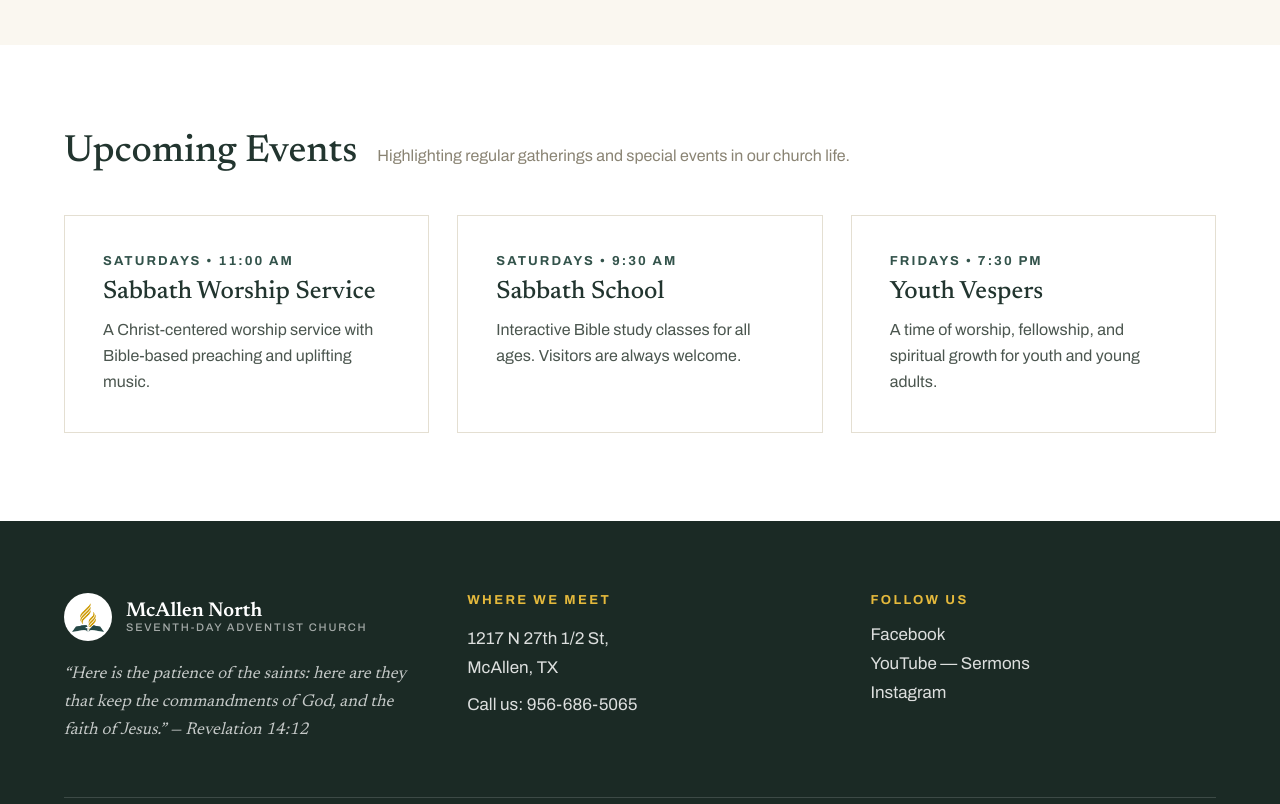
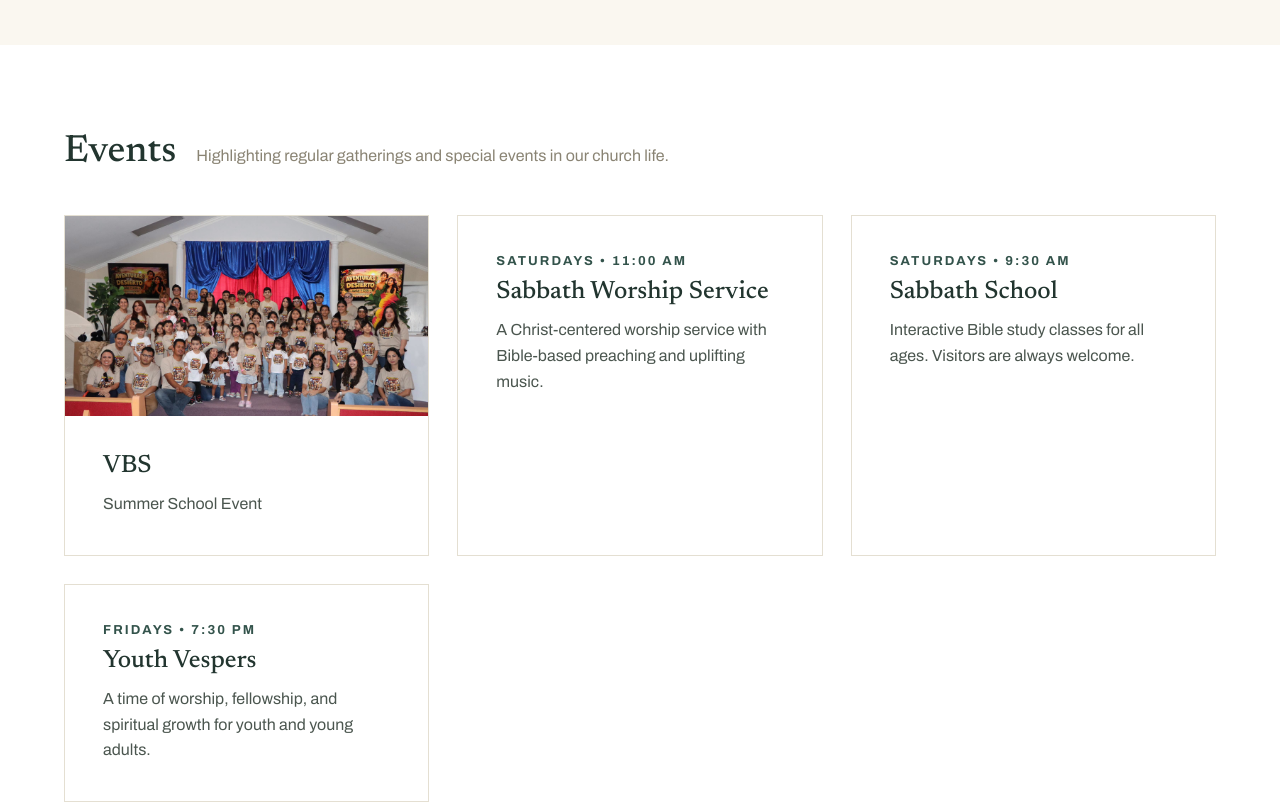
Before and after one commit to Abraham0221/Church-website, a Next.js app: page /announcements in a window 1280 px wide. Shown: the part 700-1504 px from the top of the page. Built offline with nearby package versions, Linux system fonts and the light colour scheme; no server answers.

Commit message:
added vbs events

```diff
--- a/src/app/announcements/page.js
+++ b/src/app/announcements/page.js
@@ -30,7 +30,7 @@ const STRINGS = {
     title: "Announcements & Events",
     curT: "Current Announcements",
     curD: "Updated regularly. Check back each Sabbath for the latest information.",
-    upT: "Upcoming Events",
+    upT: "Events",
     upD: "Highlighting regular gatherings and special events in our church life.",
     whereT: "Where we meet",
     addr1: "1217 N 27th 1/2 St,",
@@ -54,7 +54,7 @@ const STRINGS = {
     title: "Anuncios y Eventos",
     curT: "Anuncios Actuales",
     curD: "Se actualiza regularmente. Vuelve cada sábado para la información más reciente.",
-    upT: "Próximos Eventos",
+    upT: "Eventos",
     upD: "Destacando las reuniones regulares y los eventos especiales de nuestra vida de iglesia.",
     whereT: "Dónde nos reunimos",
     addr1: "1217 N 27th 1/2 St,",
@@ -125,6 +125,7 @@ export default function AnnouncementsPage() {
       kicker: [date, time].filter(Boolean).join(" • "),
       title: isEs ? item.titleEs : item.titleEn,
       description: isEs ? item.descriptionEs : item.descriptionEn,
+      image: item.image || "",
     };
   };
 
@@ -345,12 +346,17 @@ export default function AnnouncementsPage() {
 
         <div style={{ display: "grid", gridTemplateColumns: "repeat(auto-fit,minmax(min(300px,100%),1fr))", gap: "28px" }}>
           {upcomingEvents.map((ev) => (
-            <div key={ev.id} style={{ border: "1px solid #E4DFD2", padding: "38px", display: "flex", flexDirection: "column", gap: "12px" }}>
-              {ev.kicker && (
-                <div style={{ font: `700 13px ${sans}`, letterSpacing: ".16em", textTransform: "uppercase", color: "#33534B" }}>{ev.kicker}</div>
+            <div key={ev.id} style={{ border: "1px solid #E4DFD2", display: "flex", flexDirection: "column", overflow: "hidden" }}>
+              {ev.image && (
+                <img src={ev.image} alt="" style={{ width: "100%", height: "200px", objectFit: "cover", display: "block" }} />
               )}
-              <div style={{ font: `500 25px ${serif}`, color: "#22352F" }}>{ev.title}</div>
-              <p style={{ margin: 0, font: `400 16px/1.6 ${sans}`, color: "#4B564F" }}>{ev.description}</p>
+              <div style={{ padding: "38px", display: "flex", flexDirection: "column", gap: "12px" }}>
+                {ev.kicker && (
+                  <div style={{ font: `700 13px ${sans}`, letterSpacing: ".16em", textTransform: "uppercase", color: "#33534B" }}>{ev.kicker}</div>
+                )}
+                <div style={{ font: `500 25px ${serif}`, color: "#22352F" }}>{ev.title}</div>
+                <p style={{ margin: 0, font: `400 16px/1.6 ${sans}`, color: "#4B564F" }}>{ev.description}</p>
+              </div>
             </div>
           ))}
         </div>
--- a/src/app/announcementsData.js
+++ b/src/app/announcementsData.js
@@ -37,8 +37,21 @@ export const announcements = [
   },
 ];
 
-// "Upcoming Events" — the bordered cards further down the page.
+// "Events" — the bordered cards further down the page.
+//   image = optional. Put the file in /public and reference it as "/name.jpg".
+//           Leave it off (or "") for a text-only card.
 export const events = [
+  {
+    id: "vbs",
+    titleEn: "VBS",
+    titleEs: "VBS",
+    dateEn: "",
+    dateEs: "",
+    time: "",
+    descriptionEn: "Summer School Event",
+    descriptionEs: "Evento de Escuelita de Verano",
+    image: "/vbsimage.jpg",
+  },
   {
     id: "sabbath-worship",
     titleEn: "Sabbath Worship Service",
```
Also changed, not shown: public/vbsimage.jpg (added).
